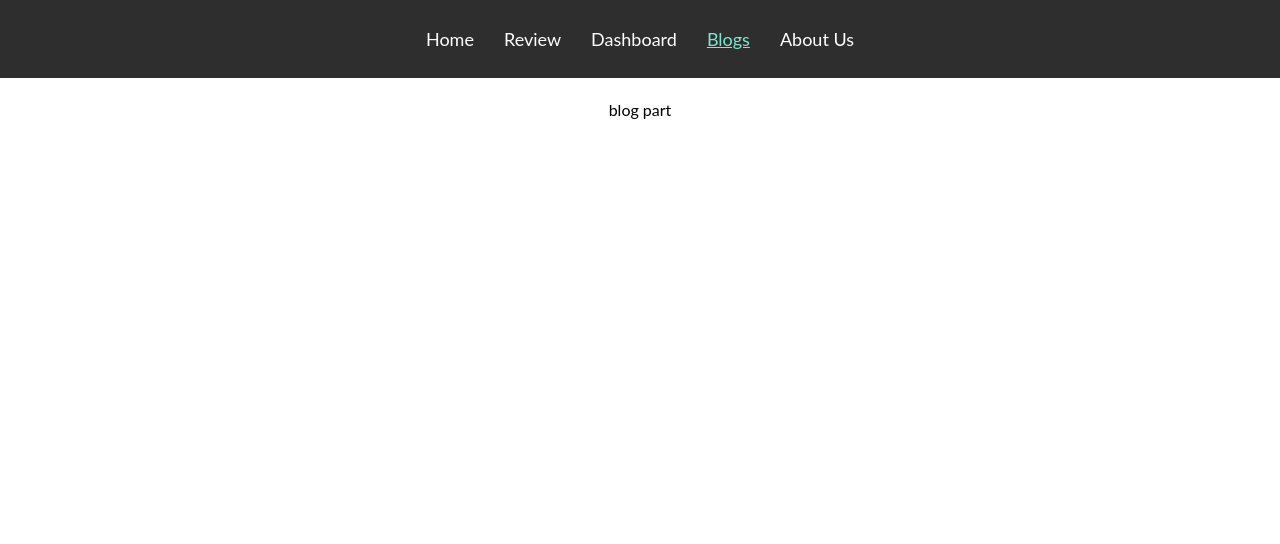
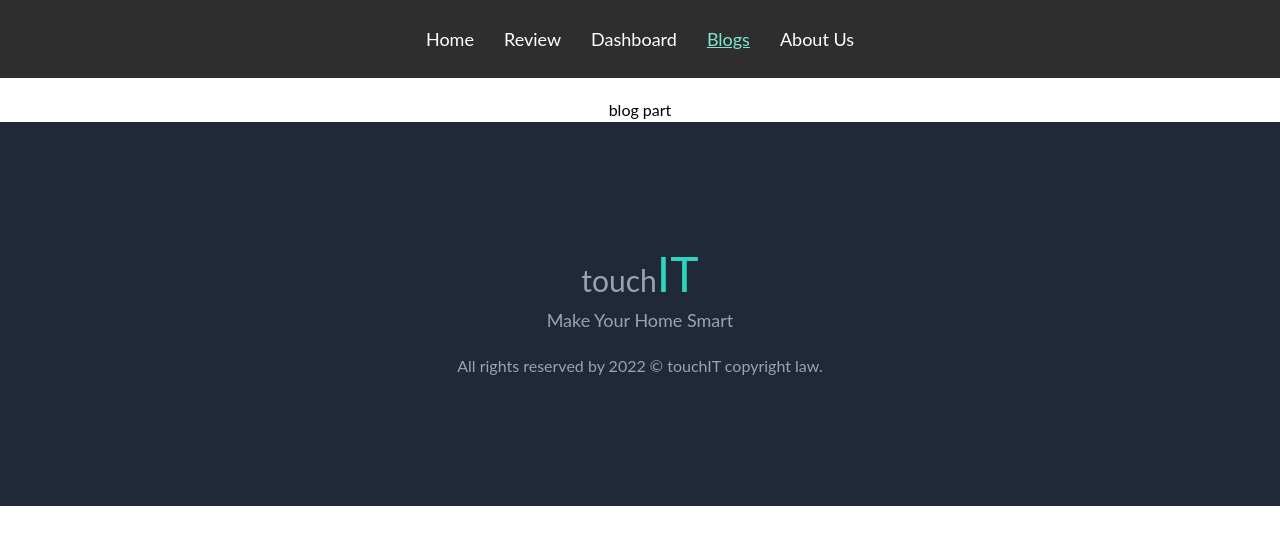
Before and after one commit to Maria-07/Touch-It, a React (Create React App) app: page /Blogs in a window 1280 px wide. Shown: the top 544 px of the page. Built offline with nearby package versions, Linux system fonts and the light colour scheme.

Commit message:
footer part added

```diff
--- a/src/App.js
+++ b/src/App.js
@@ -3,6 +3,7 @@ import "./App.css";
 import About from "./component/About/About";
 import Blogs from "./component/Blogs/Blogs";
 import Dashboard from "./component/Dashboard/Dashboard";
+import Footer from "./component/Footer/Footer";
 import Header from "./component/Header/Header";
 import Home from "./component/Home/Home";
 import NotFound from "./component/NotFound/NotFound";
@@ -21,6 +22,7 @@ function App() {
         <Route path="/about" element={<About></About>}></Route>
         <Route path="/*" element={<NotFound></NotFound>}></Route>
       </Routes>
+      <Footer></Footer>
     </div>
   );
 }
--- a/src/component/Blogs/Blogs.js
+++ b/src/component/Blogs/Blogs.js
@@ -4,6 +4,11 @@ const Blogs = () => {
   return (
     <div>
       <h2>blog part</h2>
+      <article>
+        <div className="blog">
+          <h1></h1>
+        </div>
+      </article>
     </div>
   );
 };
--- /dev/null
+++ b/src/component/Footer/Footer.js
@@ -0,0 +1,15 @@
+import React from "react";
+
+const Footer = () => {
+  return (
+    <div className=" py-32 text-gray-400 bg-gray-800">
+      <h1 className=" text-3xl mb-2">
+        touch<span className=" text-5xl mb-2 text-teal-400">IT</span>
+      </h1>
+      <h1 className=" text-lg mb-5">Make Your Home Smart</h1>
+      <div>All rights reserved by 2022 &copy; touchIT copyright law.</div>
+    </div>
+  );
+};
+
+export default Footer;
```
Also changed, not shown: src/component/Footer/Footer.css (added).
